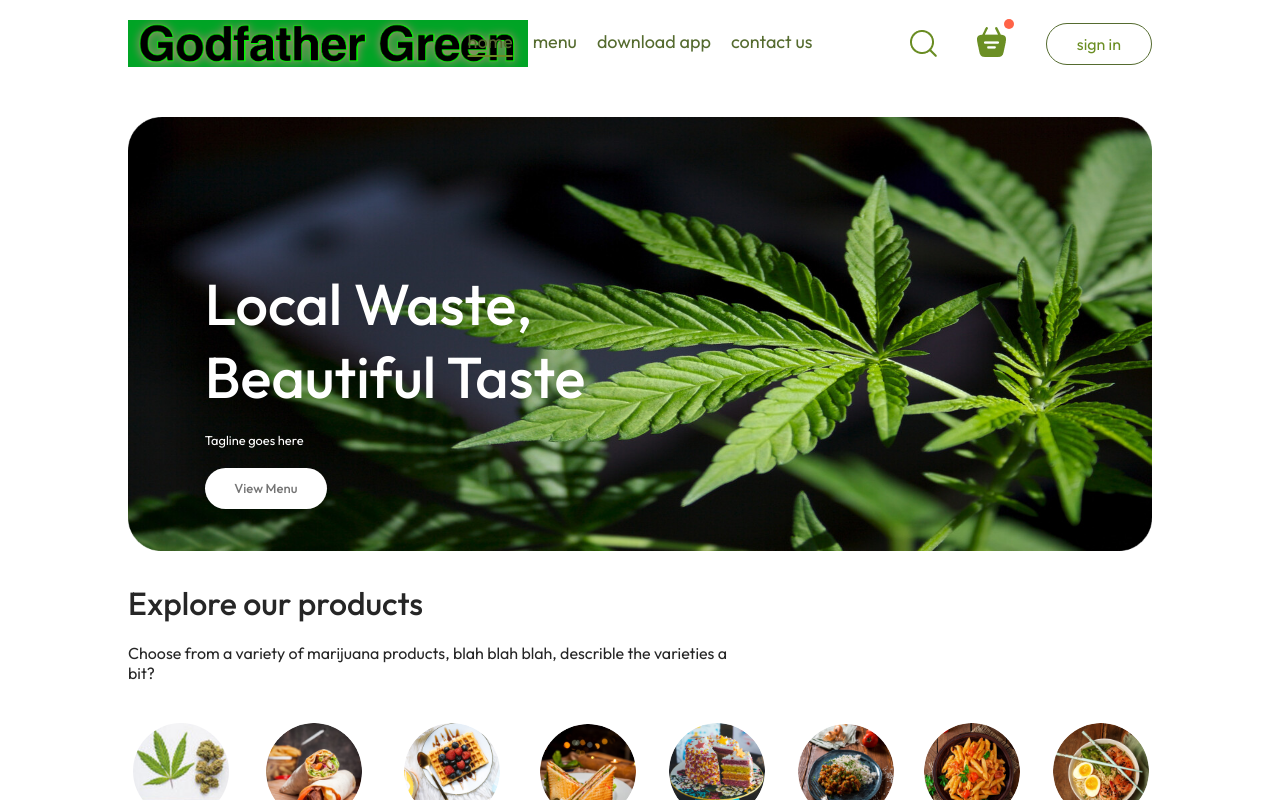
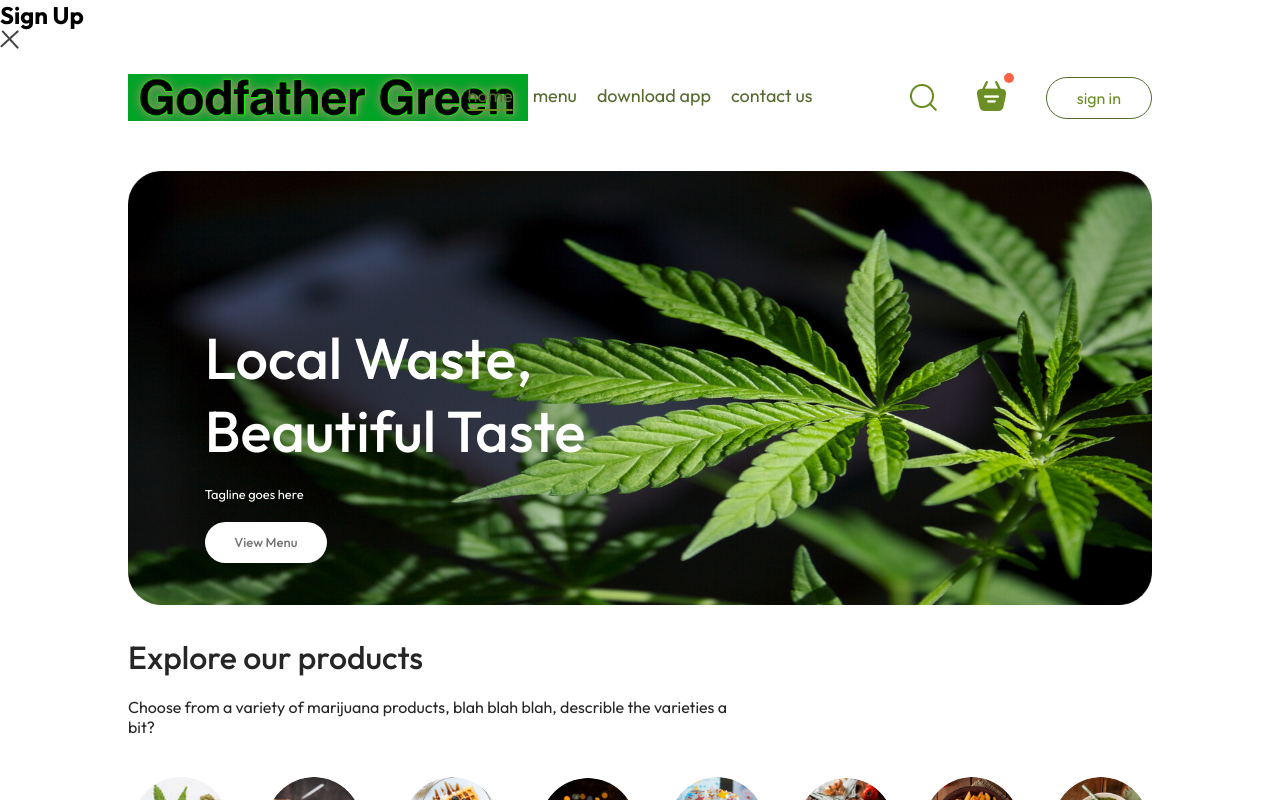
Before and after one commit to scullye127/Godfather-Green-2.0, a React (Vite) app in the folder site/frontend/: page / in a window 1280 px wide. Both pictures are taken after a click on the button "sign in". Shown: the top 800 px of the page. Built offline with nearby package versions, Linux system fonts and the light colour scheme.

Commit message:
"Created login popup that actually works this time i haven't finished it yet but i couldn't get this to work last time i tried so im saving this rn"

```diff
--- a/site/frontend/package.json
+++ b/site/frontend/package.json
@@ -10,6 +10,7 @@
     "preview": "vite preview"
   },
   "dependencies": {
+    "prop-types": "^15.8.1",
     "react": "^18.3.1",
     "react-dom": "^18.3.1",
     "react-router-dom": "^7.0.2"
--- a/site/frontend/src/App.jsx
+++ b/site/frontend/src/App.jsx
@@ -1,25 +1,31 @@
-import React from 'react';
+import React, {useState} from 'react';
 import { Route, Routes } from 'react-router-dom'
 import Navbar from "./components/Navbar/Navbar.jsx";
 import Home from "./pages/Home/Home.jsx"
 import Cart from "./pages/Cart/Cart.jsx";
 import PlaceOrder from './pages/PlaceOrder/PlaceOrder.jsx'
 import Footer from "./components/Footer/Footer.jsx"
+import LoginPopup from "./components/LoginPopup/LoginPopup.jsx"
 
 const App = () => {
+
+    const [showLogin, setShowLogin] = useState(false)
+
     return (
         <>
-            <div className={'app'}>
-                <Navbar />
+        {showLogin?<LoginPopup setShowLogin={setShowLogin}/>:<></>}
+            <div className='app'>
+                <Navbar setShowLogin={setShowLogin}/>
                 <Routes>
-                    <Route path='/' element={<Home/>} />
-                    <Route path='/cart' element={<Cart/>} />
-                    <Route path='/order' element={<PlaceOrder/>} />
+                    <Route path='/' element={<Home />} />
+                    <Route path='/cart' element={<Cart />} />
+                    <Route path='/order' element={<PlaceOrder />} />
                 </Routes>
             </div>
             <Footer />
         </>
+
     )
 }
 
-export default App;
+export default App
--- /dev/null
+++ b/site/frontend/src/components/LoginPopup/LoginPopup.jsx
@@ -0,0 +1,26 @@
+import React, {useState} from 'react'
+import PropTypes from 'prop-types'
+import './LoginPopup.css'
+import { assets } from '../../assets/assets'
+
+const LoginPopup = ({setShowLogin}) => {
+
+    const [currState, setCurrState] = useState("Sign Up")
+
+    return (
+        <div className="login-popup">
+            <form className="login-popup-container">
+                <div className="login-popup-title">
+                    <h2>{currState}</h2>
+                    <img onClick={()=>setShowLogin(false)} src={assets.cross_icon} alt="" />
+                </div>
+            </form>
+        </div>
+    )
+}
+
+LoginPopup.propTypes = {
+    setShowLogin: PropTypes.func.isRequired,
+}
+
+export default LoginPopup
--- a/site/frontend/src/components/Navbar/Navbar.jsx
+++ b/site/frontend/src/components/Navbar/Navbar.jsx
@@ -1,9 +1,10 @@
 import React, { useState } from "react";
+import PropTypes from "prop-types";
 import './Navbar.css'
 import { assets} from "../../assets/assets.js";
 import {Link} from "react-router-dom";
 //Navbar
-const Navbar = () => {
+const Navbar = ({setShowLogin}) => {
     //State variables
     const [menu, setMenu] = useState("home");
 
@@ -22,10 +23,14 @@
                     <img src={assets.basket_icon} alt="" />
                     <div className={"dot"}></div>
                 </div>
-                <button>sign in</button>
+                <button onClick={()=>setShowLogin(true)}>sign in</button>
             </div>
         </div>
     )
 }
 
+Navbar.propTypes = {
+    setShowLogin: PropTypes.func.isRequired,
+}
+
 export default Navbar;
```
Also changed, not shown: site/frontend/src/components/LoginPopup/LoginPopup.css (added), 1 other file (tests, documents, lock files or other folders).
